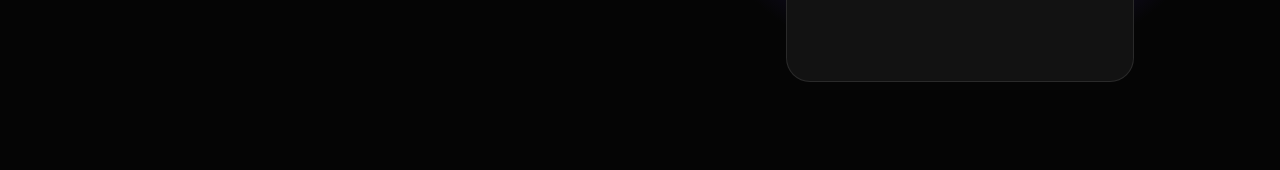
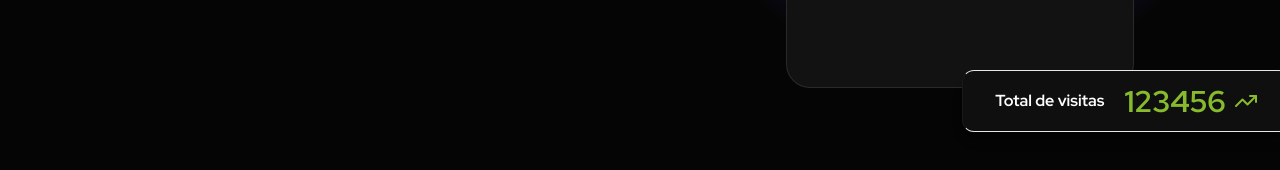
Before and after one commit to rikadus/project-in-bio, a Next.js app: page / in a window 1280 px wide. Shown: the part 627-797 px from the top of the page. Built offline with nearby package versions, Linux system fonts and the light colour scheme.

Commit message:
feat: add TotalVisits component to Hero section

```diff
--- /dev/null
+++ b/app/components/landing-page/commons/total-visits.tsx
@@ -0,0 +1,20 @@
+import { TrendingUp } from "lucide-react";
+
+export function TotalVisits() {
+  return (
+    <div
+      className="w-min whitespace-nowrap flex items-center gap-5
+     bg-background-secondary border border-x-border-primary px-8 py-3 rounded-xl shadow-lg"
+    >
+      <span className="font-bold text-white">Total de visitas</span>
+      <div className="flex items-center gap-2 text-accent-green">
+        <span className="text-3xl font-bold">123456</span>
+        <TrendingUp />
+      </div>
+      {/*<div className="flex items-center gap-2">
+        <button>Portal</button>
+        <button>Sair</button>
+      </div>*/}
+    </div>
+  );
+}
--- a/app/components/landing-page/commons/user-card.tsx
+++ b/app/components/landing-page/commons/user-card.tsx
@@ -41,6 +41,7 @@
             <Plus />
           </button>
         </div>
+      </div>
       <div className="flex flex-col gap-3 w-full h-[172px]">
         <div className="w-full flex flex-col items-center gap-3">
           <Button className="w-full">Template SaaS - Compre Agora</Button>
@@ -50,6 +51,5 @@
         </div>
       </div>
     </div>
-    </div>
   );
 }
--- a/app/components/landing-page/hero.tsx
+++ b/app/components/landing-page/hero.tsx
@@ -1,6 +1,7 @@
 import Button from "./ui/button";
 import TextInput from "./ui/text-input";
 import UserCard from "./commons/user-card";
+import { TotalVisits } from "./commons/total-visits";
 
 export default function Hero() {
   return (
@@ -25,7 +26,7 @@
         <div className="relative">
           <UserCard />
           <div className="absolute -bottom-[7%] -right-[45%]">
-            {/*<TotalVisits />*/}
+            <TotalVisits />
           </div>
           <div className="absolute top-[20%] -left-[45%] -z-10">
             {/*<ProjectCard />*/}
```
Lines whose indentation alone changed are shown as unchanged.
